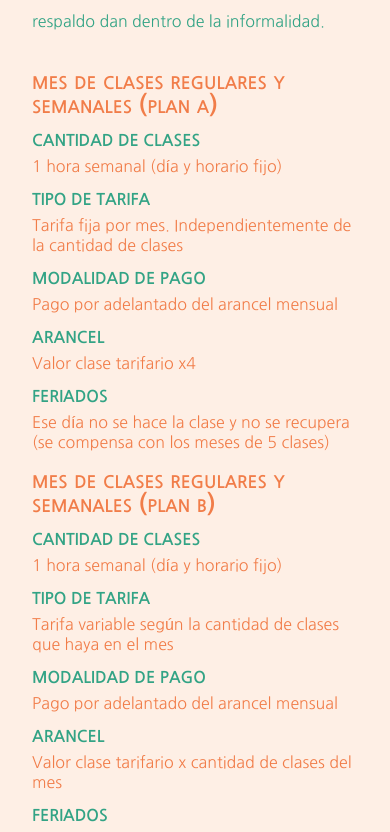
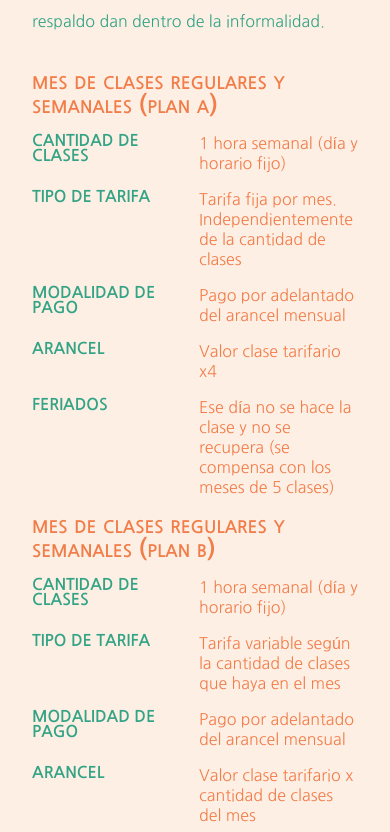
Before and after one commit to profesdemusicaagrupados/tarifarioclasesdemusica, a Next.js app: page / in a window 390 px wide. Shown: the part 2483-3315 px from the top of the page. Built offline with nearby package versions, Linux system fonts and the light colour scheme; a web font is replaced by a local one.

Commit message:
Fix de tablas en mobile

```diff
--- a/src/components/Blocks/ThreeColumnsTable/threecolumnstable.module.scss
+++ b/src/components/Blocks/ThreeColumnsTable/threecolumnstable.module.scss
@@ -52,18 +52,21 @@
 
     .columnRowCell {
       display: flex;
-      flex-direction: column;
+      flex-direction: row;
       gap: 8px;
 
       .columnRowTitle {
         @include text-styles;
         font-weight: bold;
         text-transform: uppercase;
+        width: 50%;
+        max-width: 250px;
       }
 
       .columnRowValue {
         @include text-styles;
         color: $headline-color;
+        width: 50%;
       }
     }
 
@@ -77,6 +80,7 @@
         text-transform: lowercase;
         font-size: 24px;
         font-weight: bold;
+        width: 100%;
       }
     }
   }
@@ -127,17 +131,19 @@
           min-height: 80px;
           display: flex;
           align-items: center;
-          flex-direction: row;
           padding: 8px 16px;
           border-bottom: 1px solid $headline-color;
 
           .columnRowTitle {
             display: none;
+            width: auto;
+            max-width: none;
           }
 
           .columnRowValue {
             color: $text-color;
             font-weight: normal;
+            width: auto;
           }
         }
 
```
